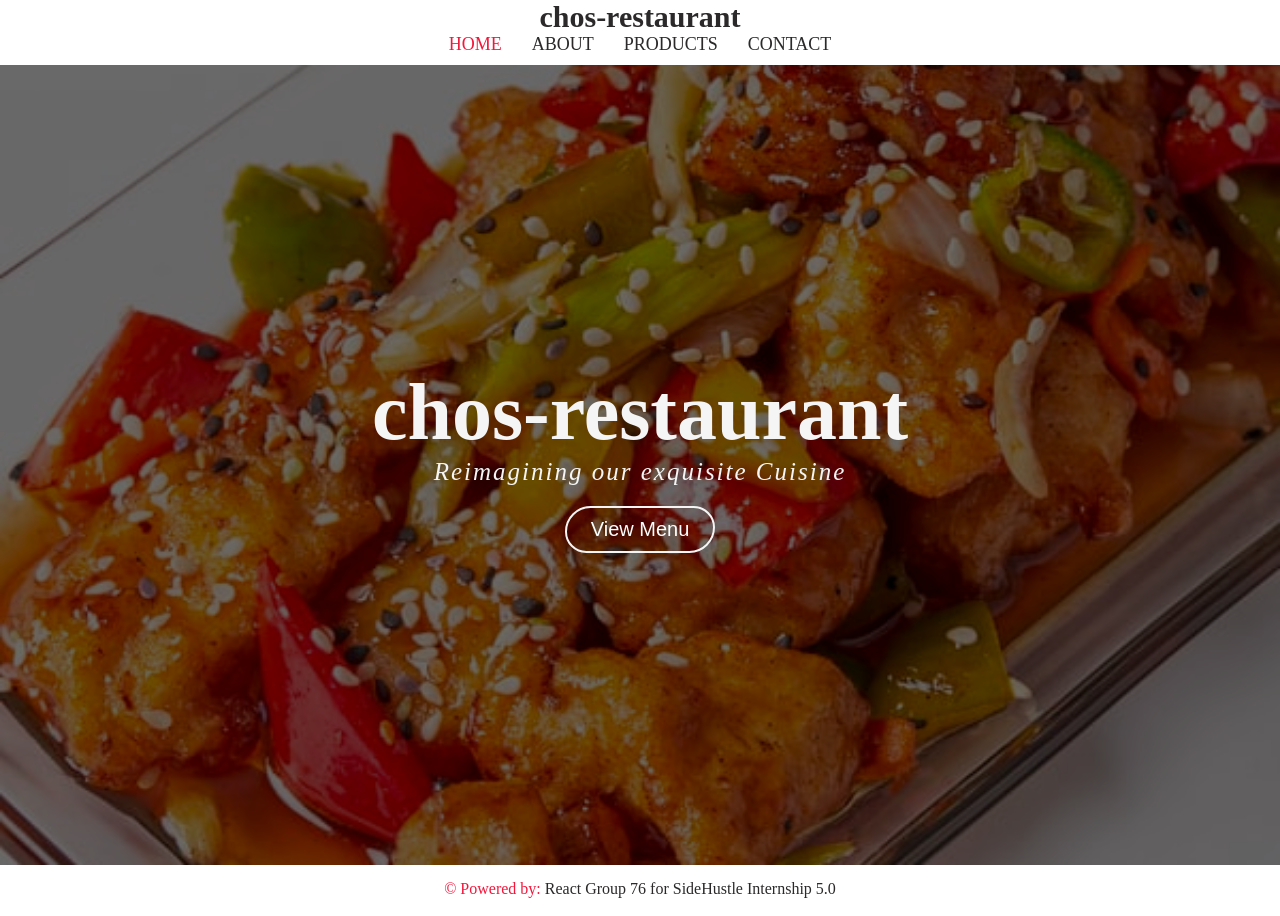
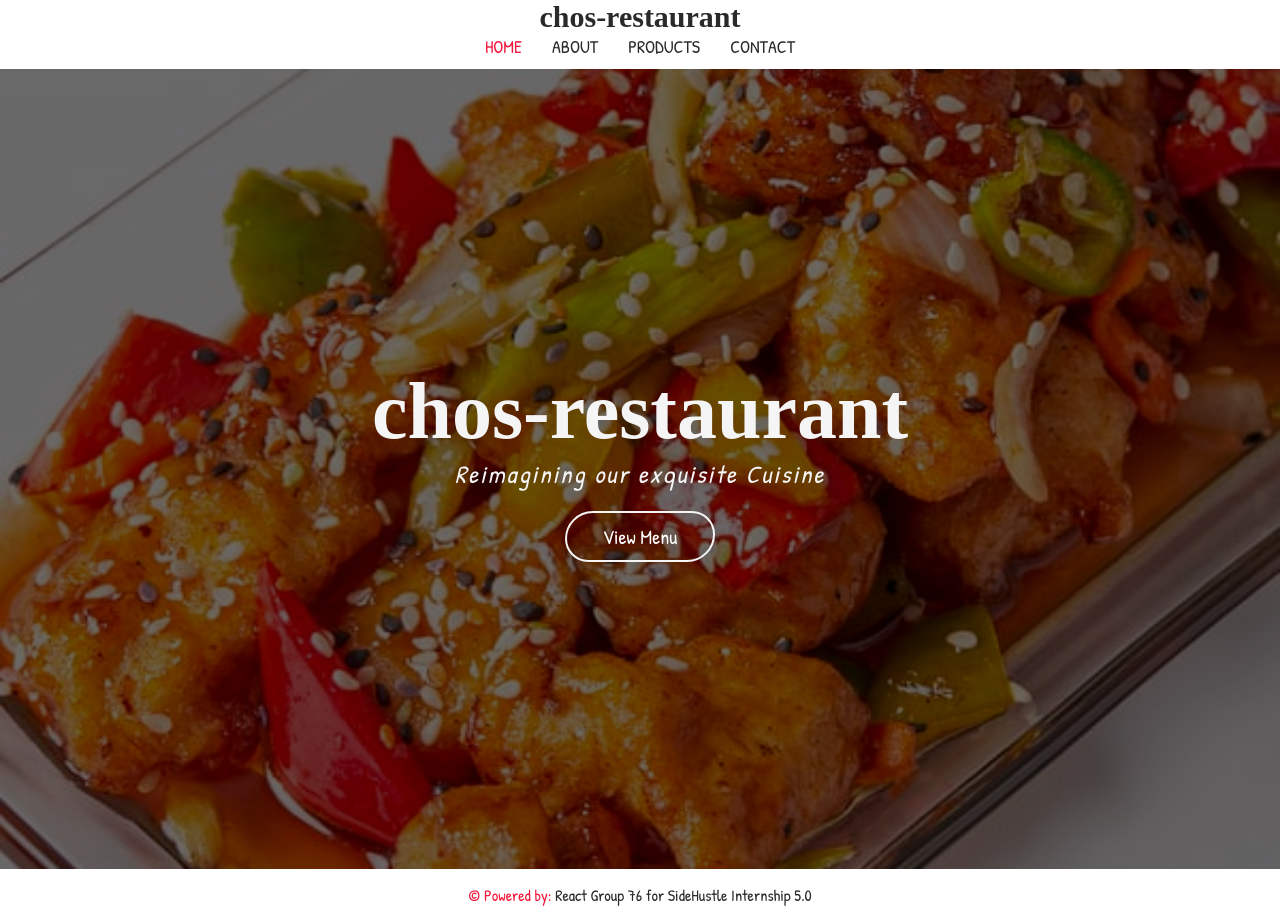
Before and after one commit to feyiamujo1/chos-restuarant, a React (Create React App) app: page / in a window 1280 px wide. Built offline with nearby package versions, Linux system fonts and the light colour scheme; a web font is replaced by a local one.

Commit message:
Fixed a mistake

```diff
--- a/src/app.css
+++ b/src/app.css
@@ -1,4 +1,11 @@
+@import url('https://fonts.googleapis.com/css2?family=Patrick+Hand&display=swap');
+*{
+    margin: 0;
+    padding: 0;
+    font-family: 'Patrick Hand', cursive;
+}
 body{
-    margin: 0px;
-    padding: 0px;
+    height:100vh;
+    width:100%;
+    box-sizing: border-box;
 }
```
